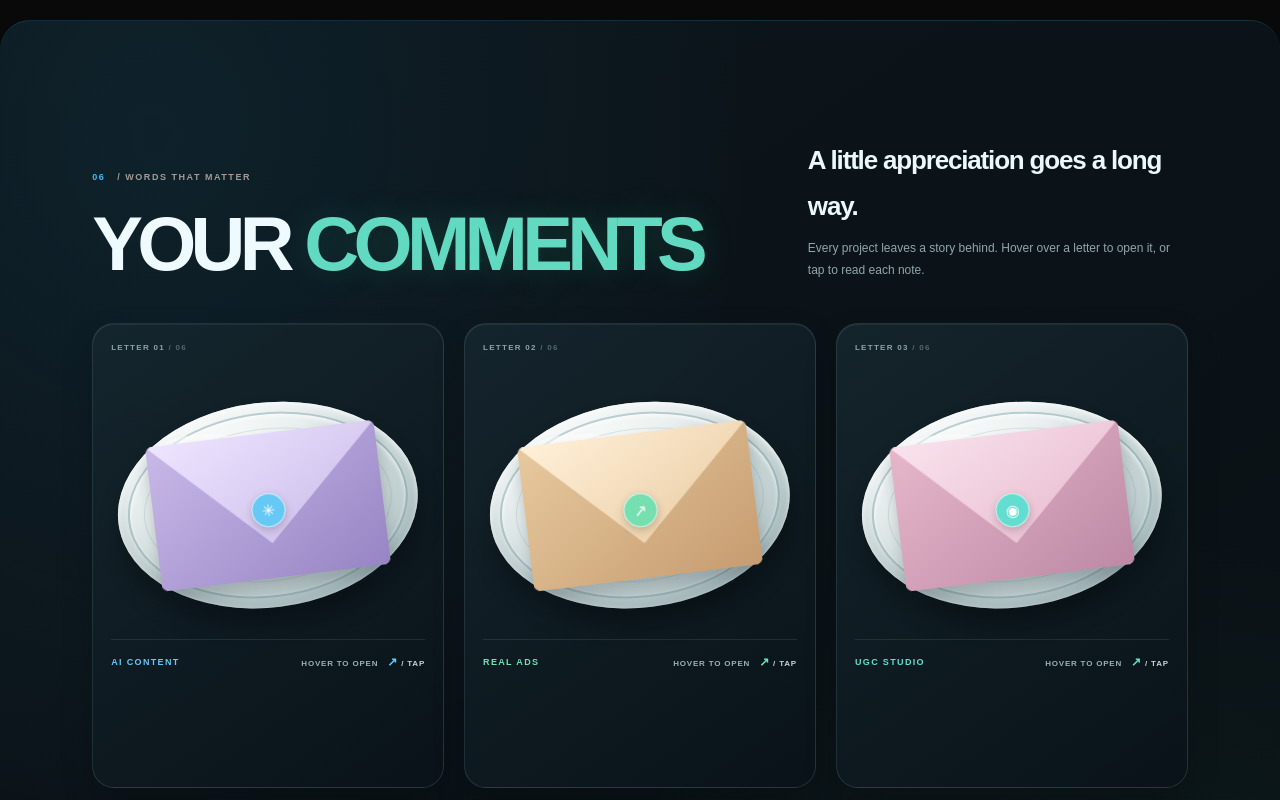
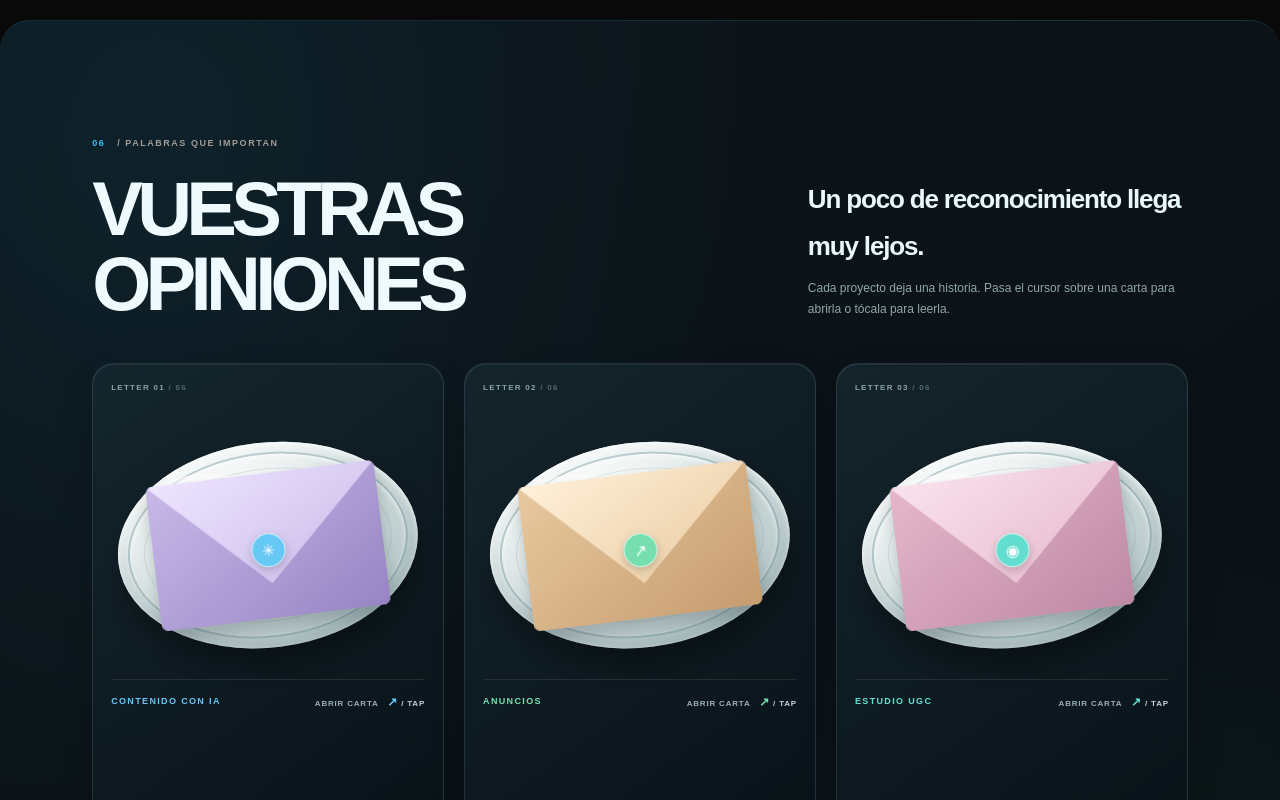
Before and after one commit to MohammadMatinMahdavi/orange, a Next.js app: page /es in a window 1280 px wide. Shown: the part 5820-6620 px from the top of the page. Built offline with nearby package versions, Linux system fonts and the light colour scheme.

Commit message:
Localize TestimonialSection.jsx

```diff
--- a/components/sections/TestimonialSection.jsx
+++ b/components/sections/TestimonialSection.jsx
@@ -2,130 +2,23 @@
 
 import { useState } from "react";
 
-const letters = [
-  {
-    number: "01", service: "AI CONTENT", title: "A completely new perspective",
-    quote: "Orange took a rough idea and turned it into a visual world that felt unmistakably like our brand. The speed was impressive, but the attention to detail made the real difference.",
-    name: "Maya Bennett", role: "Brand Director · Northstar Studio", initials: "MB", accent: "blue", mark: "✳",
-  },
-  {
-    number: "02", service: "REAL ADS", title: "Creative that gets noticed",
-    quote: "The team understood what we needed our ads to do. The concepts felt fresh, the message was clear, and we finally had creative variations that gave our campaign room to grow.",
-    name: "Ethan Cole", role: "Founder · Form & Field", initials: "EC", accent: "green", mark: "↗",
-  },
-  {
-    number: "03", service: "UGC STUDIO", title: "It felt genuinely human",
-    quote: "We wanted content that sounded like a real recommendation, not another polished advert. Orange found that balance and gave us a collection that felt natural from the first frame.",
-    name: "Sofia Rivera", role: "Marketing Lead · Sunday Supply", initials: "SR", accent: "teal", mark: "◉",
-  },
-  {
-    number: "04", service: "WEB DESIGN", title: "Our best first impression",
-    quote: "The new website finally tells our story the way we always imagined. Every detail feels considered, the experience is effortless, and the whole brand feels more confident online.",
-    name: "Oliver Hayes", role: "Co-founder · Atelier One", initials: "OH", accent: "teal", mark: "⌘",
-  },
-  {
-    number: "05", service: "COLLABORATION", title: "A team that gets it",
-    quote: "From the first conversation to the final delivery, the process felt thoughtful and collaborative. They listened, brought ideas of their own, and made every round feel like progress.",
-    name: "Amelia Brooks", role: "Creative Director · Common Ground", initials: "AB", accent: "blue", mark: "✳",
-  },
-  {
-    number: "06", service: "THE OUTCOME", title: "More than we expected",
-    quote: "What stood out most was how everything came together. The work gave us a clearer story, a stronger presence, and the confidence to take our next step.",
-    name: "Noah Williams", role: "Owner · The Good Habit", initials: "NW", accent: "green", mark: "↗",
-  },
-];
-
-export default function TestimonialSection() {
+export default function TestimonialSection({ t }) {
   const [openLetter, setOpenLetter] = useState(null);
-
-  const toggleLetter = (number) => {
-    setOpenLetter((current) => (current === number ? null : number));
-  };
-
-  return (
-    <section className="testimonial-section feedback-section" id="testimonials">
-      <div className="feedback-heading">
-        <div>
-          <div className="eyebrow"><span>06</span> / WORDS THAT MATTER</div>
-          <h2>YOUR <span>COMMENTS</span></h2>
-        </div>
-        <div className="feedback-intro-copy">
-          <p className="feedback-headline">A little appreciation goes a long way.</p>
-          <p>
-            Every project leaves a story behind. Hover over a letter to open it,
-            or tap to read each note.
-          </p>
-        </div>
-      </div>
-
-      <div className="letter-grid">
-        {letters.map((letter) => {
-          const isOpen = openLetter === letter.number;
-
-          return (
-            <article
-              className={`letter-card letter-card-${letter.accent}${isOpen ? " is-open" : ""}`}
-              key={letter.number}
-            >
-              <span className="letter-index">LETTER {letter.number} <i>/ 06</i></span>
-
-              <button
-                className="letter-trigger"
-                type="button"
-                aria-expanded={isOpen}
-                aria-controls={`letter-comment-${letter.number}`}
-                aria-label={`Open comment letter ${letter.number}: ${letter.service}`}
-                onClick={() => toggleLetter(letter.number)}
-              >
-                <span className="letter-stage" aria-hidden="true">
-                  <span className="letter-plate">
-                    <span className="letter-plate-rim" />
-                    <span className="letter-plate-center" />
-                    <span className="letter-plate-glint" />
-                  </span>
-
-                  <span className="letter-envelope-closed">
-                    <span className="envelope-back" />
-                    <span className="envelope-front" />
-                    <span className="envelope-flap" />
-                    <span className="envelope-seal">{letter.mark}</span>
-                  </span>
-
-                  <span className="letter-opened-paper">
-                    <span className="opened-paper-topline">A NOTE FROM OUR JOURNEY</span>
-                    <span className="opened-paper-title">{letter.title}</span>
-                    <span className="opened-paper-rule" />
-                    <span className="opened-paper-lines"><i /><i /><i /><i /></span>
-                    <span className="opened-paper-sign">WITH APPRECIATION</span>
-                  </span>
-                </span>
-
-                <span className="letter-card-meta">
-                  <span className="letter-service">{letter.service}</span>
-                  <span className="letter-open-hint">{isOpen ? "LETTER OPEN" : "HOVER TO OPEN"} <b>↗</b></span>
-                </span>
-              </button>
-
-              <div className="letter-glass-panel" id={`letter-comment-${letter.number}`} aria-hidden={!isOpen}>
-                <span className="letter-glass-kicker">A FEW WORDS FROM THE OTHER SIDE</span>
-                <p className="letter-review-quote">“{letter.quote}”</p>
-                <div className="letter-review-person">
-                  <span className="letter-review-avatar" aria-hidden="true">{letter.initials}</span>
-                  <span className="letter-review-byline">
-                    <b>{letter.name}</b>
-                    <i>{letter.role}</i>
-                  </span>
-                </div>
-              </div>
-            </article>
-          );
-        })}
-      </div>
-
-      <p className="feedback-disclaimer">
-        These are illustrative demo comments, not verified client reviews.
-        They will be replaced with genuine, approved feedback before publication.
-      </p>
-    </section>
-  );
+  const toggleLetter = (number) => setOpenLetter((current) => current === number ? null : number);
+  return <section className="testimonial-section feedback-section" id="testimonials">
+    <div className="feedback-heading"><div><div className="eyebrow"><span>{t.eyebrow.split(" / ")[0]}</span> / {t.eyebrow.split(" / ")[1]}</div><h2>{t.title}</h2></div><div className="feedback-intro-copy"><p className="feedback-headline">{t.headline}</p><p>{t.intro}</p></div></div>
+    <div className="letter-grid">{t.letters.map((letter,index) => {
+      const number = String(index+1).padStart(2,"0");
+      const isOpen = openLetter === number;
+      return <article className={`letter-card letter-card-${letter.accent}${isOpen ? " is-open" : ""}`} key={number}>
+        <span className="letter-index">LETTER {number} <i>/ 06</i></span>
+        <button className="letter-trigger" type="button" aria-expanded={isOpen} aria-controls={`letter-comment-${number}`} aria-label={`${t.open}: ${letter.service}`} onClick={() => toggleLetter(number)}>
+          <span className="letter-stage" aria-hidden="true"><span className="letter-plate"><span className="letter-plate-rim" /><span className="letter-plate-center" /><span className="letter-plate-glint" /></span><span className="letter-envelope-closed"><span className="envelope-back" /><span className="envelope-front" /><span className="envelope-flap" /><span className="envelope-seal">{letter.mark}</span></span><span className="letter-opened-paper"><span className="opened-paper-topline">{t.paper}</span><span className="opened-paper-title">{letter.title}</span><span className="opened-paper-rule" /><span className="opened-paper-lines"><i /><i /><i /><i /></span><span className="opened-paper-sign">{t.title}</span></span></span>
+          <span className="letter-card-meta"><span className="letter-service">{letter.service}</span><span className="letter-open-hint">{isOpen ? t.opened : t.open} <b>↗</b></span></span>
+        </button>
+        <div className="letter-glass-panel" id={`letter-comment-${number}`} aria-hidden={!isOpen}><span className="letter-glass-kicker">{t.panel}</span><p className="letter-review-quote">“{letter.quote}”</p><div className="letter-review-person"><span className="letter-review-avatar" aria-hidden="true">{letter.initials}</span><span className="letter-review-byline"><b>{letter.name}</b><i>{letter.role}</i></span></div></div>
+      </article>;
+    })}</div>
+    <p className="feedback-disclaimer">{t.disclaimer}</p>
+  </section>;
 }
```
